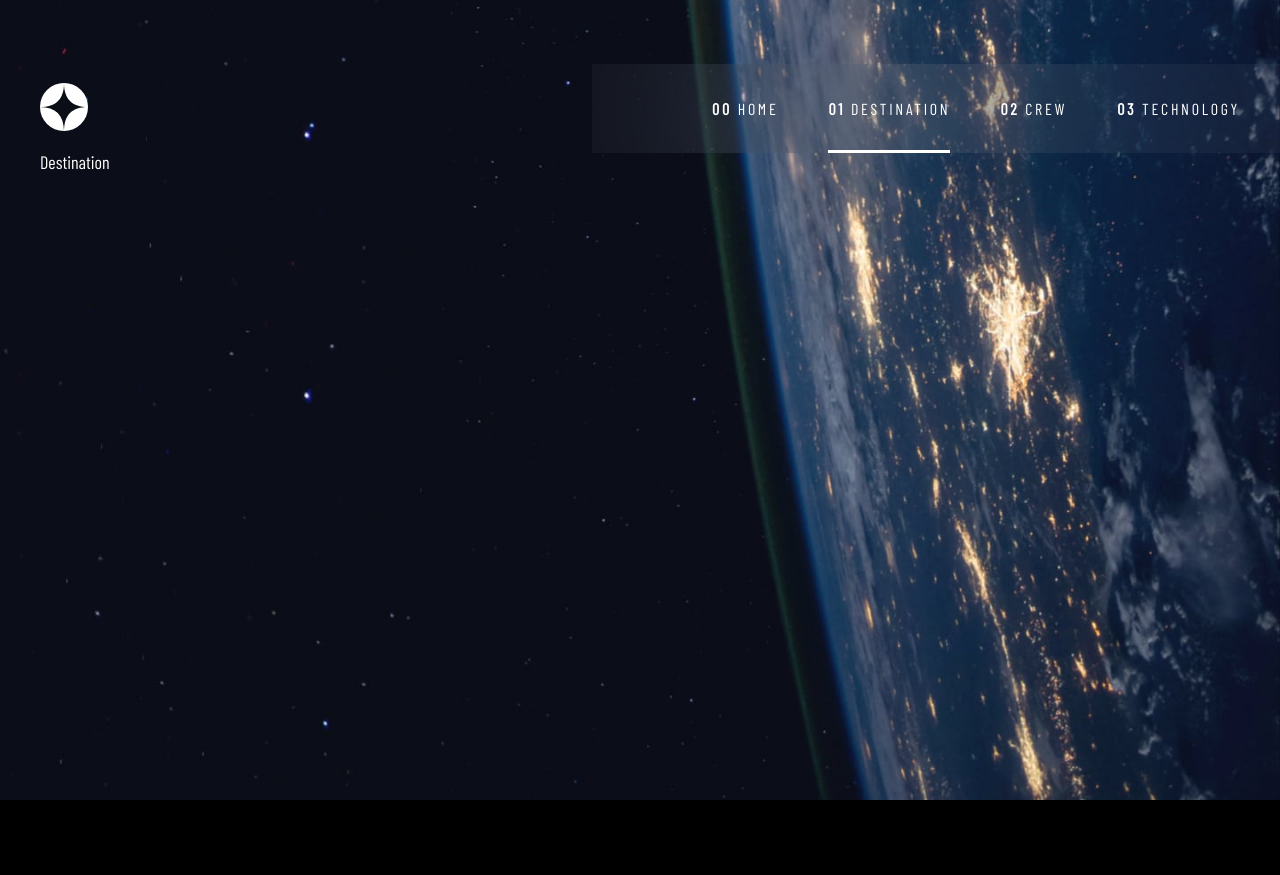
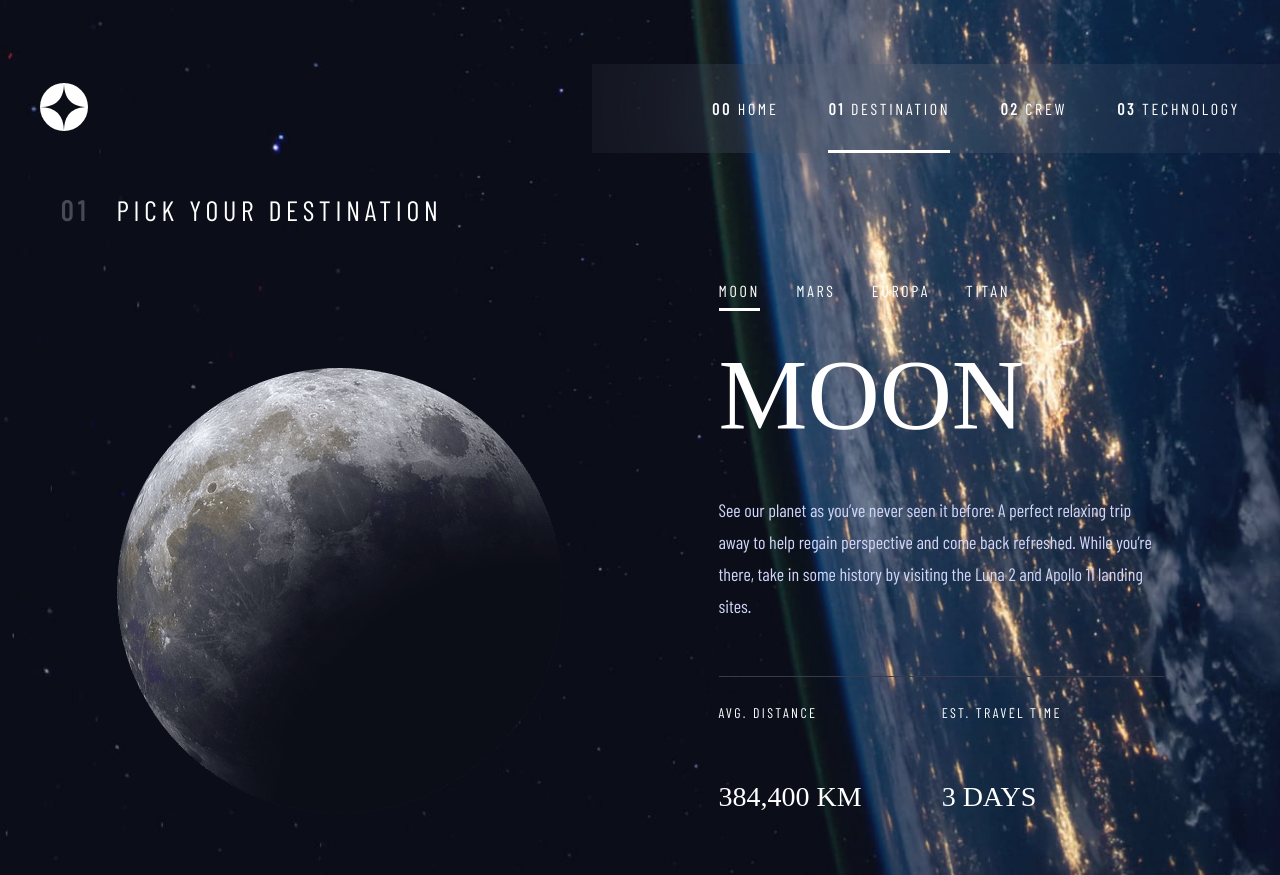
Before and after one commit to imriley/fem-space-tourism, a React (Create React App) app: page /destination in a window 1280 px wide. Shown: the top 875 px of the page. Before the commit the page ends 800 px from the top, so only its background shows below. Built offline with nearby package versions, Linux system fonts and the light colour scheme; a web font is replaced by a local one.

Commit message:
added destination page

```diff
--- a/src/App.js
+++ b/src/App.js
@@ -7,9 +7,9 @@ import { useSelector } from "react-redux";
 
 function App() {
   const page = useSelector((state) => state.Background);
-  console.log(page);
   return (
     <Router>
+      <div className={`page ${page}`}>
         <div className={`container ${page}`}>
           <Navbar />
           <Routes>
@@ -17,6 +17,7 @@ function App() {
             <Route exact path="/destination" element={<Destination />} />
           </Routes>
         </div>
+      </div>
     </Router>
   );
 }
--- a/src/assets/data.json
+++ b/src/assets/data.json
@@ -1,46 +1,30 @@
 {
-  "destinations": [
-    {
+  "destinations": {
+    "moon": {
       "name": "Moon",
-      "images": {
-        "png": "./destination/image-moon.png",
-        "webp": "./destination/image-moon.webp"
-      },
       "description": "See our planet as you’ve never seen it before. A perfect relaxing trip away to help regain perspective and come back refreshed. While you’re there, take in some history by visiting the Luna 2 and Apollo 11 landing sites.",
       "distance": "384,400 km",
       "travel": "3 days"
     },
-    {
+    "mars": {
       "name": "Mars",
-      "images": {
-        "png": "./destination/image-mars.png",
-        "webp": "./destination/image-mars.webp"
-      },
       "description": "Don’t forget to pack your hiking boots. You’ll need them to tackle Olympus Mons, the tallest planetary mountain in our solar system. It’s two and a half times the size of Everest!",
       "distance": "225 mil. km",
       "travel": "9 months"
     },
-    {
+    "europa": {
       "name": "Europa",
-      "images": {
-        "png": "./destination/image-europa.png",
-        "webp": "./destination/image-europa.webp"
-      },
       "description": "The smallest of the four Galilean moons orbiting Jupiter, Europa is a winter lover’s dream. With an icy surface, it’s perfect for a bit of ice skating, curling, hockey, or simple relaxation in your snug wintery cabin.",
       "distance": "628 mil. km",
       "travel": "3 years"
     },
-    {
+    "titan": {
       "name": "Titan",
-      "images": {
-        "png": "./destination/image-titan.png",
-        "webp": "./destination/image-titan.webp"
-      },
       "description": "The only moon known to have a dense atmosphere other than Earth, Titan is a home away from home (just a few hundred degrees colder!). As a bonus, you get striking views of the Rings of Saturn.",
       "distance": "1.6 bil. km",
       "travel": "7 years"
     }
-  ],
+  },
   "crew": [
     {
       "name": "Douglas Hurley",
--- a/src/components/NavBar.js
+++ b/src/components/NavBar.js
@@ -13,6 +13,7 @@ export default function NavBar() {
   const onClick = () => {
     setactive(!active);
   };
+
   return (
     <header className={`header ${active ? "active" : ""}`}>
       <nav className="navbar">
--- a/src/pages/Destination.js
+++ b/src/pages/Destination.js
@@ -1,5 +1,79 @@
-import React from "react";
+import React, { useState } from "react";
+import data from "../assets/data.json";
+import moon from "../assets/destination/image-moon.png";
+import mars from "../assets/destination/image-mars.png";
+import europa from "../assets/destination/image-europa.png";
+import titan from "../assets/destination/image-titan.png";
 
 export default function Destination() {
-  return <div>Destination</div>;
+  const planets = data.destinations;
+  let planet = planets.moon;
+  const [image, setImage] = useState(moon);
+  const [title, setTitle] = useState(planet.name);
+  const [description, setDescription] = useState(planet.description);
+  const [distance, setDistance] = useState(planet.distance);
+  const [travel, setTravel] = useState(planet.travel);
+
+  const updatePlanet = (destination) => {
+    if (destination === "moon") {
+      setImage(moon);
+      return planets.moon;
+    } else if (destination === "mars") {
+      setImage(mars);
+      return planets.mars;
+    } else if (destination === "europa") {
+      setImage(europa);
+      return planets.europa;
+    } else if (destination === "titan") {
+      setImage(titan);
+      return planets.titan;
+    }
+  };
+
+  const changeData = (destination) => {
+    planet = updatePlanet(destination);
+    setTitle(planet.name);
+    setDescription(planet.description);
+    setDistance(planet.distance);
+    setTravel(planet.travel);
+  };
+  return (
+    <div className="destination">
+      <div className="destination__subheading">
+        <span>01</span> Pick your destination
+      </div>
+      <div className="destination__wrapper">
+        <img src={image} alt="" className="destination__image" />
+        <div className="destination__content">
+          <div className="destination__btns">
+            <span className={`btn${title === "Moon" ? " active" : ""}`} onClick={() => changeData("moon")}>
+              Moon
+            </span>
+            <span className={`btn${title === "Mars" ? " active" : ""}`} onClick={() => changeData("mars")}>
+              Mars
+            </span>
+            <span className={`btn${title === "Europa" ? " active" : ""}`} onClick={() => changeData("europa")}>
+              Europa
+            </span>
+            <span className={`btn${title === "Titan" ? " active" : ""}`} onClick={() => changeData("titan")}>
+              Titan
+            </span>
+          </div>
+          <h3 className="destination__heading">{title}</h3>
+          <div className="destination__body">{description}</div>
+          <div className="divider"></div>
+          <div className="travel">
+            <div className="destination__distance">
+              <div className="head">Avg. distance</div>
+              <h5 className="distance">{distance}</h5>
+            </div>
+            <div className="destination__time">
+              <div className="head">Est. Travel Time</div>
+              <h5 className="time">{travel}</h5>
+            </div>
+          </div>
+        </div>
+      </div>
+    </div>
+  );
 }
--- a/src/pages/Home.js
+++ b/src/pages/Home.js
@@ -1,7 +1,10 @@
 import React from "react";
 import { Link } from "react-router-dom";
+import { useDispatch } from "react-redux";
+import changePage from "../redux/action";
 
 export default function Home() {
+  let dispatch = useDispatch();
   return (
     <div className="home">
       <div className="home__content">
@@ -13,7 +16,9 @@ export default function Home() {
         </div>
       </div>
       <div className="home__btn">
-        <Link to="/">explore</Link>
+        <Link to="/destination" onClick={() => dispatch(changePage("destination"))}>
+          explore
+        </Link>
       </div>
     </div>
   );
--- a/src/styles/global/boilerplate.scss
+++ b/src/styles/global/boilerplate.scss
@@ -23,8 +23,6 @@ a:hover {
 
 h1,
 h2,
-h3,
-h4,
-h5 {
+h3 {
   margin-top: 0px;
 }
--- a/src/styles/global/colors.scss
+++ b/src/styles/global/colors.scss
@@ -2,4 +2,5 @@
   --white: #ffffff;
   --bwhite: #d0d6f9;
   --darkblue: #0b0d17;
+  --darkgrey: #383b4b;
 }
--- a/src/styles/global/layout.scss
+++ b/src/styles/global/layout.scss
@@ -4,15 +4,19 @@
   margin: 0px auto;
   max-width: 1440px;
   padding: 0rem 1.5rem;
+  @include breakpoint(medium) {
+    padding: 0rem 2.5rem;
+  }
+
+}
+
+.page {
   width: 100%;
   height: 100%;
   min-height: 100vh;
   background-size: cover;
   background-position: center;
   background-repeat: no-repeat;
-  @include breakpoint(medium) {
-    padding: 0rem 2.5rem;
-  }
   &.Home {
     background-image: url("../../assets/home/background-home-mobile.jpg");
     @include breakpoint(medium) {
--- a/src/styles/global/typography.scss
+++ b/src/styles/global/typography.scss
@@ -29,13 +29,9 @@ h3 {
   left: 4rem;
 }
 
-h4 {
-  font-size: 2rem;
-  line-height: 2.3125rem;
-}
-
 h5 {
   font-size: 1.75rem;
   line-height: 2.125rem;
   letter-spacing: 0.29531rem;
+  margin-bottom: 0px;
 }
--- a/src/styles/pages/destination.scss
+++ b/src/styles/pages/destination.scss
@@ -1,5 +1,205 @@
 @use "../utils/breakpoints.scss" as *;
 
 .destination {
+  text-align: center;
+  padding-bottom: 58px;
+  @include breakpoint(medium) {
+    padding-bottom: 62px;
+  }
 
+  &__subheading {
+    padding-top: 32px;
+    font-size: 16px;
+    line-height: 19px;
+    letter-spacing: 2.7px;
+    text-transform: uppercase;
+    span {
+      font-weight: bold;
+      mix-blend-mode: normal;
+      opacity: 0.25;
+      margin-right: 18px;
+    }
+    @include breakpoint(medium) {
+      padding-top: 40px;
+      font-size: 20px;
+      letter-spacing: 3.38px;
+      line-height: 24px;
+      text-align: left;
+    }
+    @include breakpoint(large) {
+      margin: 0 auto;
+      max-width: 1047px;
+      position: relative;
+      font-size: 28px;
+      letter-spacing: 4.725px;
+      line-height: 34px;
+      span {
+        position: absolute;
+        left: -56px;
+      }
+    }
+  }
+
+  &__wrapper {
+    @include breakpoint(large) {
+      display: flex;
+      max-width: 1047px;
+      margin: 0 auto;
+      align-items: flex-end;
+    }
+  }
+  &__content {
+    flex: 1;
+    @include breakpoint(large) {
+      text-align: left;
+    }
+  }
+
+  &__image {
+    width: 52%;
+    max-width: 300px;
+    height: 52%;
+    max-height: 300px;
+    margin-top: 32px;
+    flex: 1;
+    @include breakpoint(medium) {
+      margin-top: 60px;
+    }
+    @include breakpoint(large) {
+      max-width: 445px;
+      max-height: 445px;
+      margin-right: 157px;
+    }
+  }
+
+  &__btns {
+    padding-top: 26px;
+    font-size: 14px;
+    line-height: 17px;
+    letter-spacing: 2.3625px;
+    text-transform: uppercase;
+
+    @include breakpoint(medium) {
+      padding-top: 54px;
+      font-size: 16px;
+      line-height: 19px;
+      letter-spacing: 2.7px;
+    }
+
+    .btn {
+      position: relative;
+      cursor: pointer;
+      &:not(:last-child) {
+        margin-right: 18px;
+        @include breakpoint(medium) {
+          margin-right: 36px;
+        }
+      }
+      &.active {
+        &::before {
+          opacity: 1;
+        }
+      }
+      &:hover {
+        &::before {
+          opacity: 0.5;
+        }
+      }
+      &::before {
+        content: "";
+        position: absolute;
+        width: 100%;
+        height: 3px;
+        background: var(--white);
+        bottom: -11px;
+        opacity: 0;
+        transition: opacity 150ms ease-in-out;
+      }
+    }
+  }
+
+  &__heading {
+    line-height: 64px;
+    margin-top: 24px;
+    margin-bottom: 0px;
+    @include breakpoint(medium) {
+      margin-top: 32px;
+      font-size: 80px;
+      line-height: 92px;
+    }
+    @include breakpoint(large) {
+      margin-top: 37px;
+      font-size: 100px;
+      line-height: 115px;
+    }
+  }
+
+  &__body {
+    font-size: 15px;
+    line-height: 25px;
+    color: var(--bwhite);
+    padding-bottom: 32px;
+    @include breakpoint(medium) {
+      font-size: 16px;
+      line-height: 28px;
+      margin: 0 auto;
+      width: 74%;
+      margin-top: 8px;
+      padding-bottom: 50px;
+    }
+    @include breakpoint(large) {
+      width: 100%;
+      margin-top: 42px;
+      font-size: 18px;
+      line-height: 32px;
+      padding-bottom: 54px;
+    }
+  }
+  .divider {
+    height: 1px;
+    width: 100%;
+    background-color: var(--darkgrey);
+  }
+
+  .travel {
+    @include breakpoint(medium) {
+      display: flex;
+      justify-content: center;
+    }
+    @include breakpoint(large) {
+      justify-content: start;
+    }
+  }
+
+  &__distance,
+  &__time {
+    text-transform: uppercase;
+    padding-top: 32px;
+    @include breakpoint(medium) {
+      padding-top: 28px;
+    }
+
+    .head {
+      font-size: 14px;
+      line-height: 16.8px;
+      left: 2.36px;
+      @include breakpoint(medium) {
+        letter-spacing: 2.3625px;
+      }
+    }
+    .distance,
+    .time {
+      padding-top: 12px;
+      line-height: 32.09px;
+      letter-spacing: 0px;
+    }
+  }
+  &__distance {
+    @include breakpoint(medium) {
+      margin-right: 100px;
+    }
+    @include breakpoint(large) {
+      margin-right: 80px;
+    }
+  }
 }
```
Lines whose indentation alone changed are shown as unchanged.
